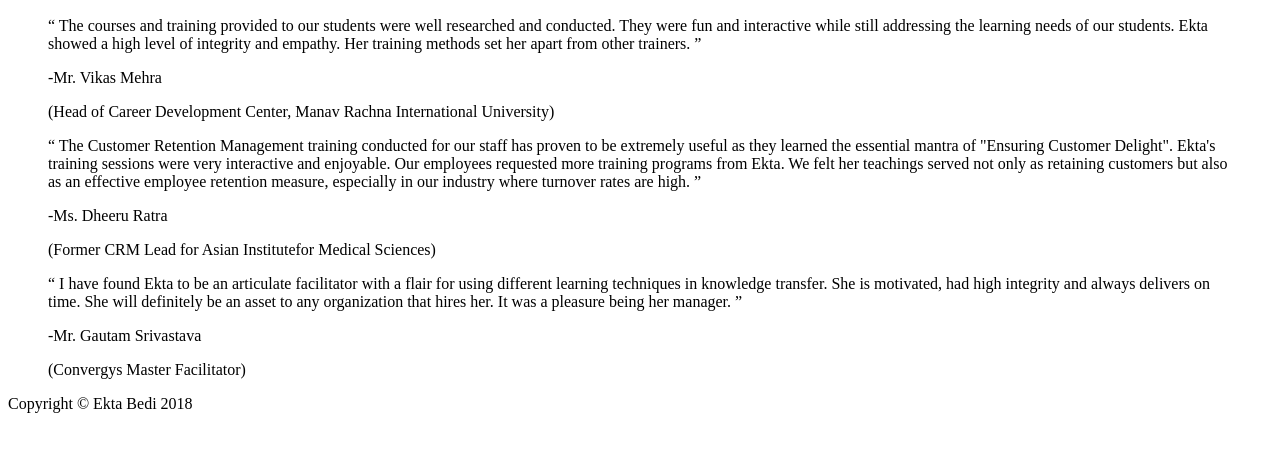
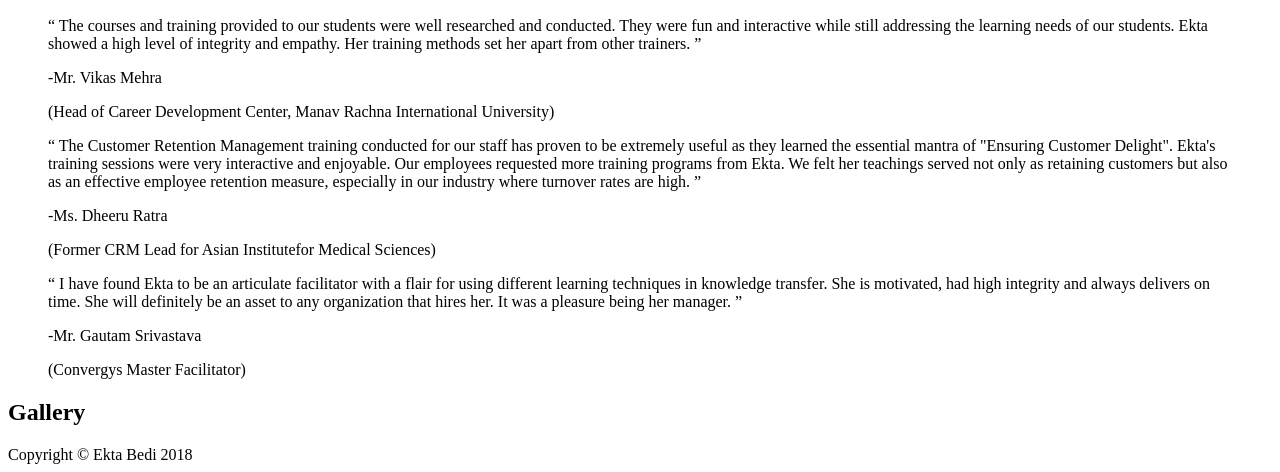
Before and after one commit to dnvargas/Ekta-Bedi, a plain HTML site: page index.html in a window 1280 px wide. Shown: the part 3560-4032 px from the top of the page. Before the commit the page ends 3981 px from the top, so only its background shows below. Drawn offline with Linux system fonts and the light colour scheme.

Commit message:
added gallery

```diff
--- a/index.html
+++ b/index.html
@@ -158,6 +158,7 @@
       </div>
     </section>
     <section id="section-e" class="grid">
+      <h2 class="content-title">Gallery</h2>
       <!-- js carousel-->
     </section>
   </main>
```
